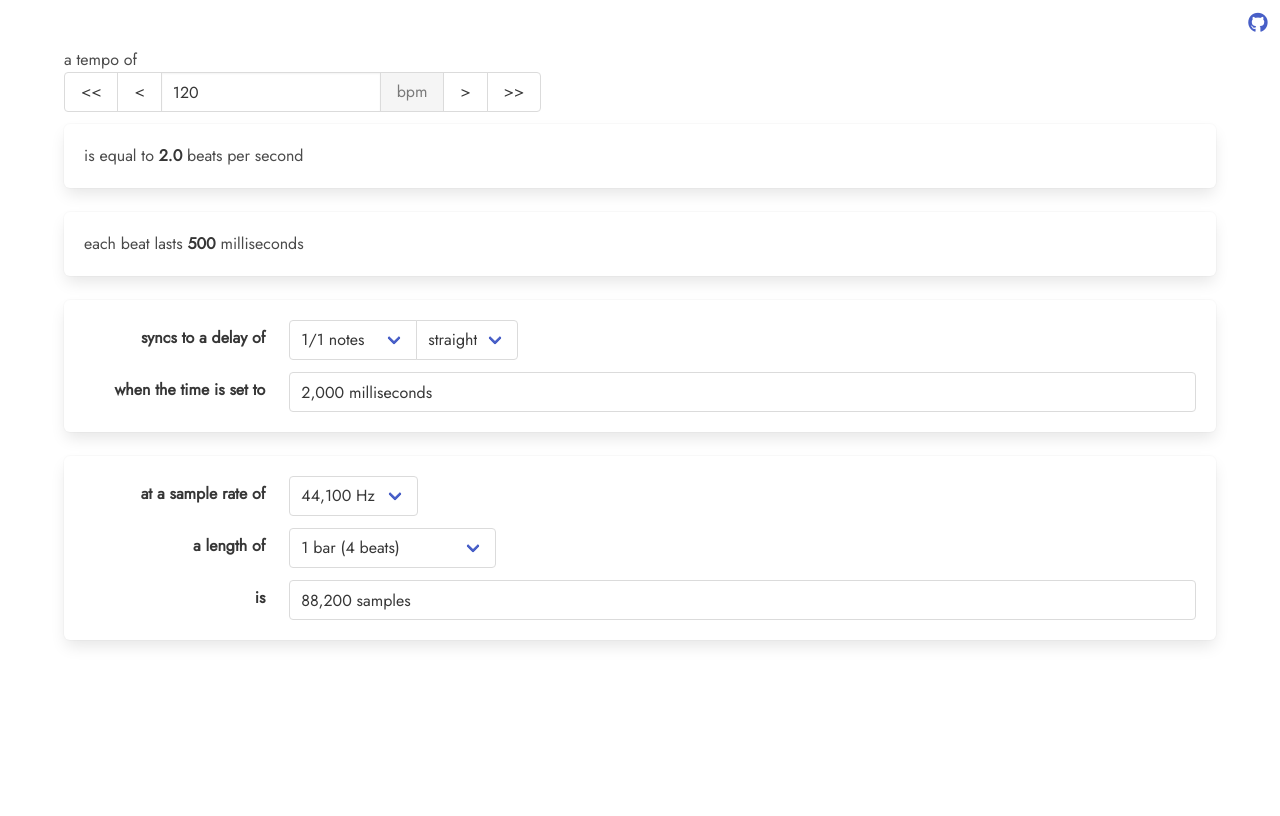
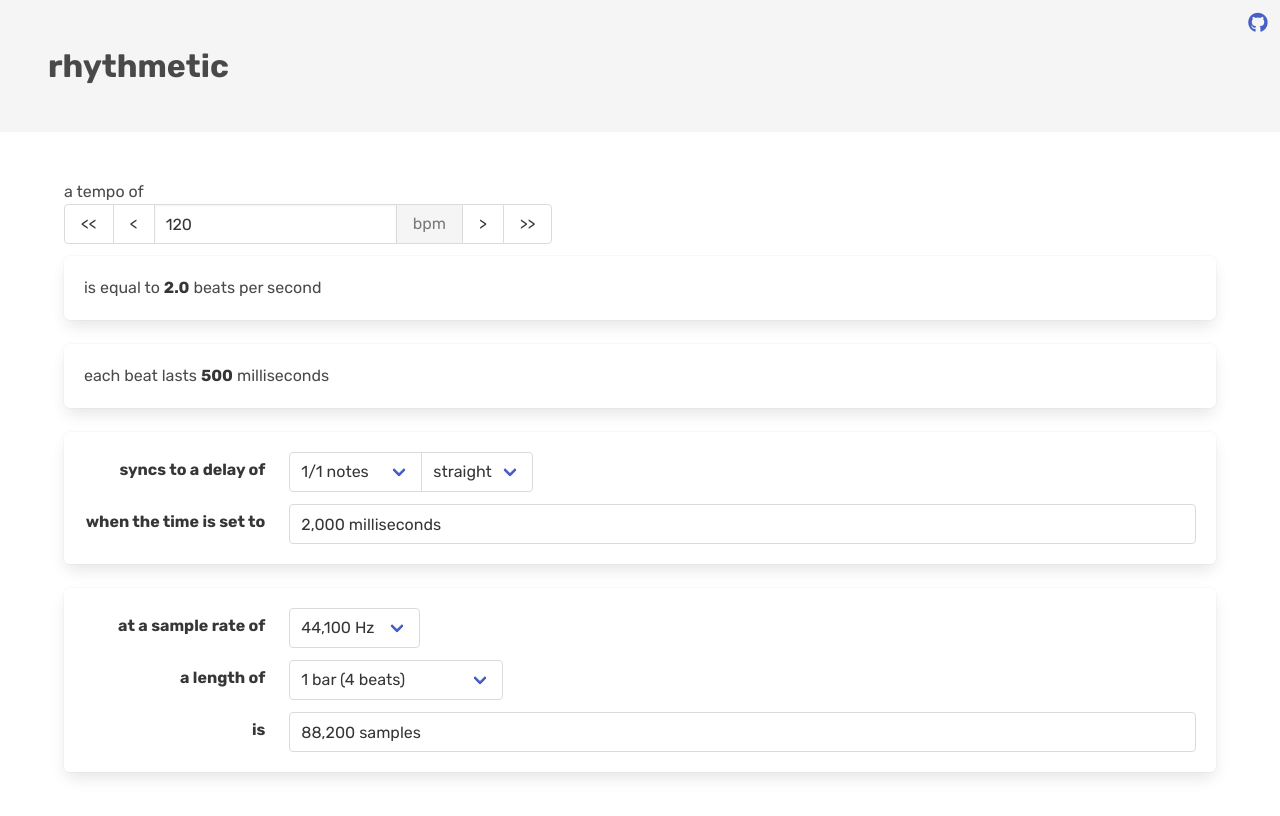
Before and after one commit to ajrussellaudio/rhythmetic, a React (Create React App) app: page / in a window 1280 px wide. Shown: the top 816 px of the page. Built offline with nearby package versions, Linux system fonts and the light colour scheme.

Commit message:
Change font, add title

```diff
--- a/src/App.js
+++ b/src/App.js
@@ -13,6 +13,11 @@ function App() {
     return (
         <React.Fragment>
             <GitHubLink />
+            <div className="hero is-light">
+                <div className="hero-body">
+                    <h1 className="title">rhythmetic</h1>
+                </div>
+            </div>
             <section className="section">
                 <div className="container">
                     <TempoInput tempo={tempo} setTempo={setTempo} />
--- a/src/App.sass
+++ b/src/App.sass
@@ -1,17 +1,5 @@
-// Import a Google Font
-@import url('https://fonts.googleapis.com/css2?family=Jost&display=swap')
-// Set your brand colors
+@import url('https://fonts.googleapis.com/css2?family=Rubik:wght@400;700&display=swap')
 
-// Update Bulma's global variables
-$family-sans-serif: 'Jost', -apple-system, BlinkMacSystemFont, 'Segoe UI', 'Roboto', 'Oxygen', 'Ubuntu', 'Cantarell', 'Fira Sans', 'Droid Sans', 'Helvetica Neue', sans-serif
+$family-sans-serif: 'Rubik', -apple-system, BlinkMacSystemFont, 'Segoe UI', 'Roboto', 'Oxygen', 'Ubuntu', 'Cantarell', 'Fira Sans', 'Droid Sans', 'Helvetica Neue', sans-serif
 
-// Update some of Bulma's component variables
-
-// Import only what you need from Bulma
 @import '../node_modules/bulma/bulma.sass'
-// @import '../node_modules/bulma/sass/utilities/_all.sass'
-// @import '../node_modules/bulma/sass/base/_all.sass'
-// @import '../node_modules/bulma/sass/elements/button.sass'
-// @import '../node_modules/bulma/sass/elements/container.sass'
-// @import '../node_modules/bulma/sass/form/_all.sass'
-// @import '../node_modules/bulma/sass/form/input-textarea.sass'
```
